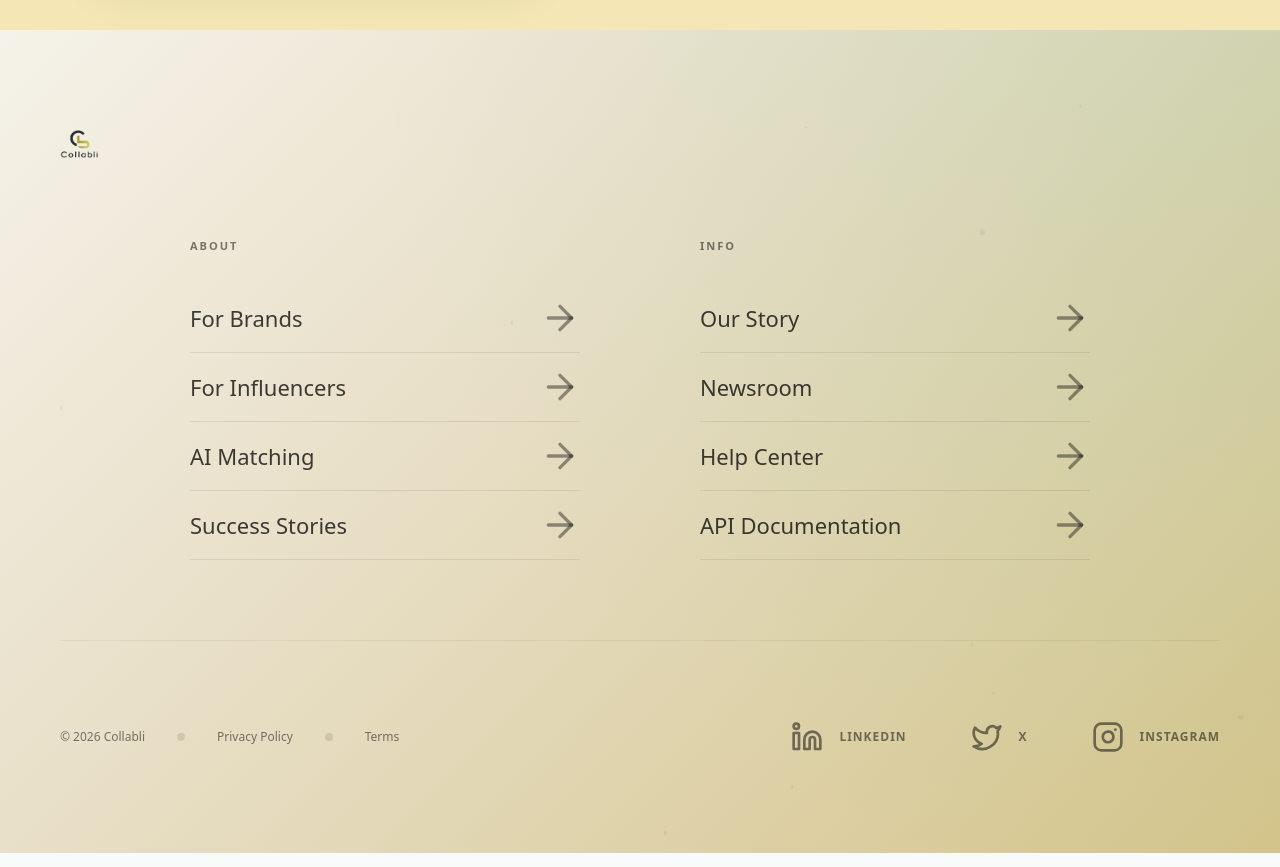
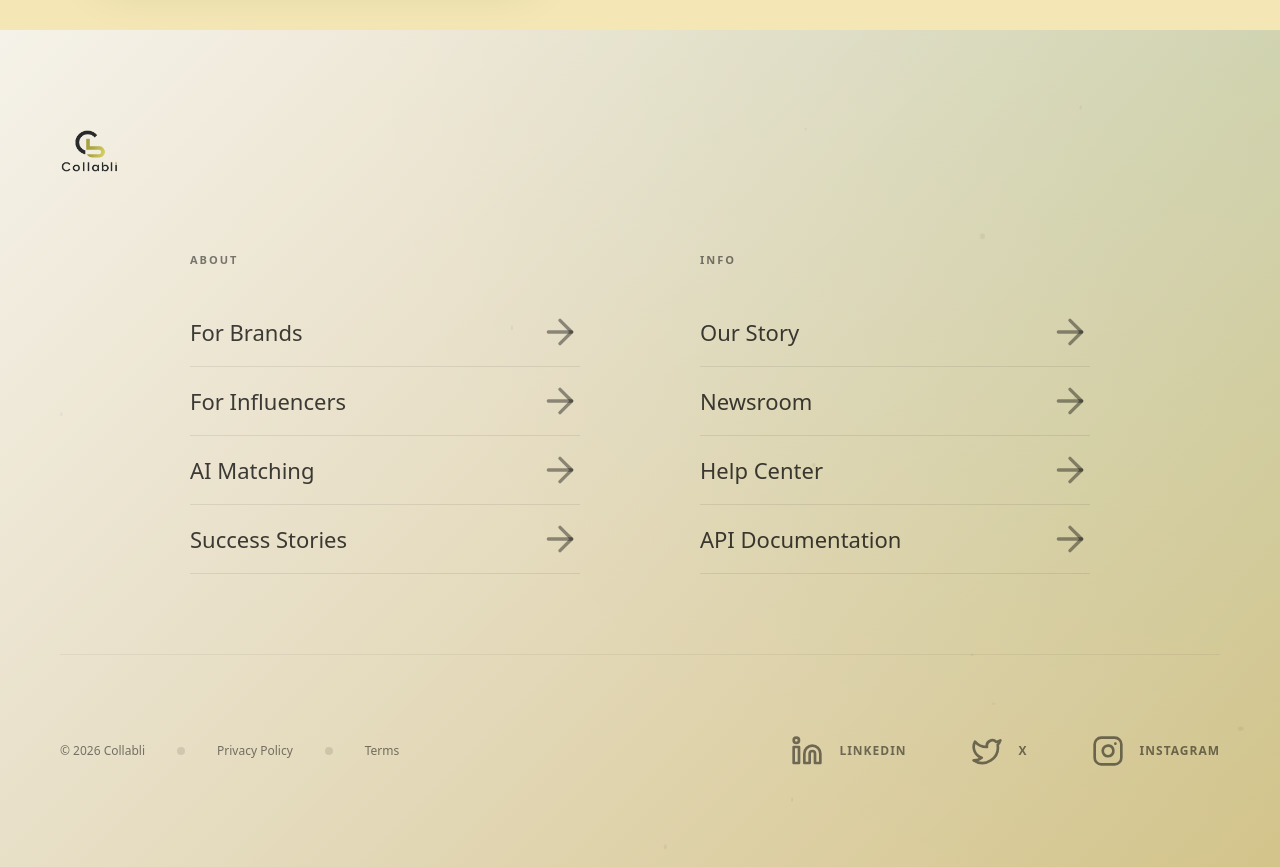
Before and after one commit to nevermature01-lgtm/collabli, a Next.js app: page / in a window 1280 px wide. Shown: the part 3840-4707 px from the top of the page. Built offline with nearby package versions, Linux system fonts and the light colour scheme.

Commit message:
size bada karo logo ka same as hero section baki sab same  (_for element

```diff
--- a/src/components/landing/Footer.tsx
+++ b/src/components/landing/Footer.tsx
@@ -64,7 +64,7 @@ export const Footer: React.FC = () => {
             <img
               src="/logo.png"
               alt="Collabli"
-              className="h-[28px] w-auto"
+              className="h-[42px] w-auto filter drop-shadow-[0_0_10px_rgba(255,255,255,0.2)]"
             />
           </div>
         </div>
```
